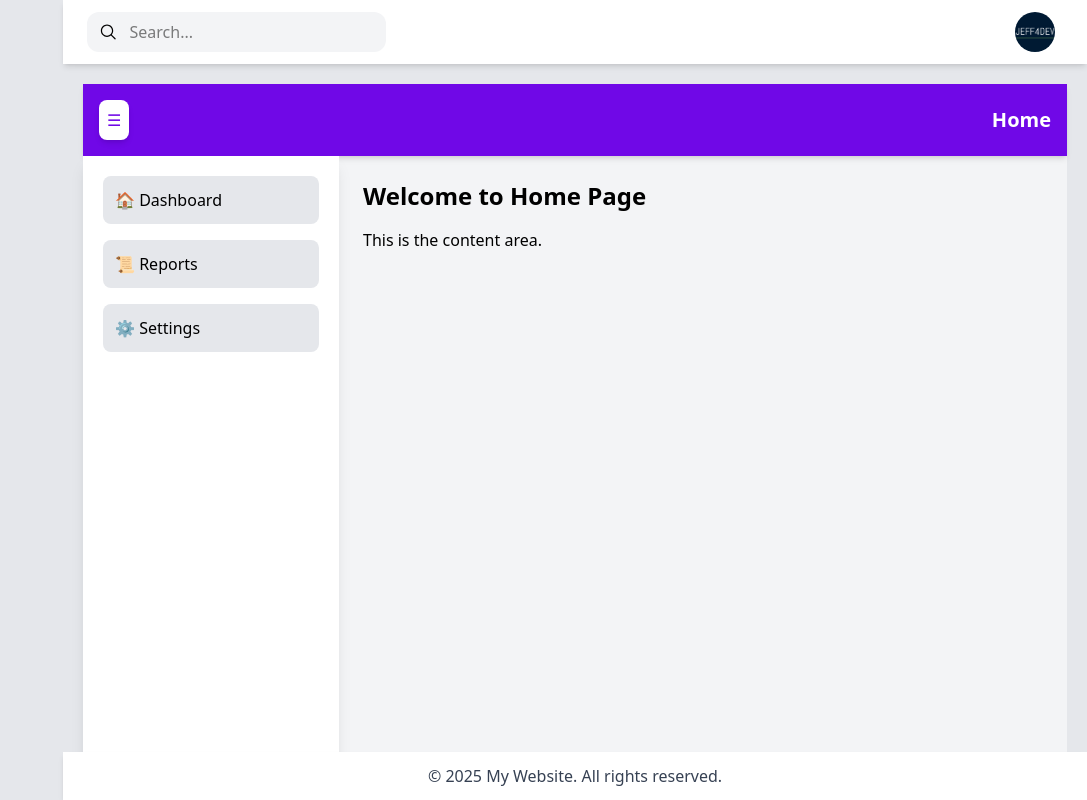
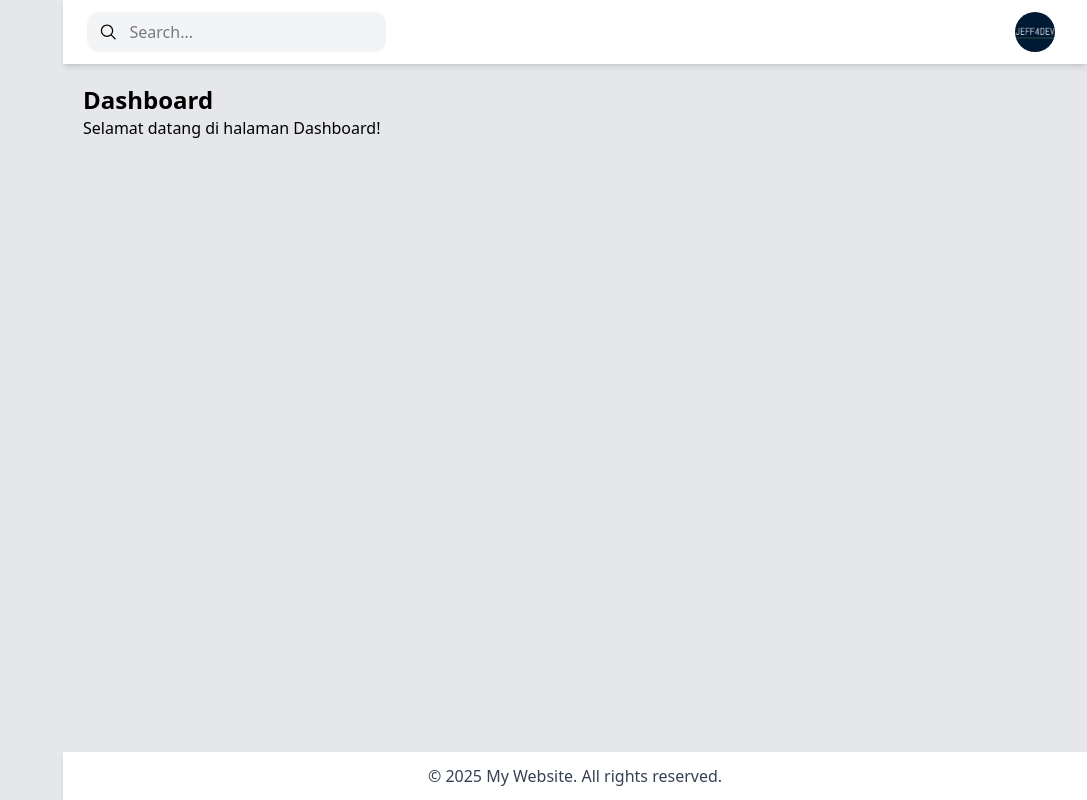
Before and after one commit to nandamodjo21/belajar-next-js, a Next.js app: page /home in a window 1280 px wide. Shown: the whole page, without its empty margins (193-1280 px from the left). Built offline with nearby package versions, Linux system fonts and the light colour scheme.

Commit message:
update page home

```diff
--- a/src/app/home/page.tsx
+++ b/src/app/home/page.tsx
@@ -1,46 +1,8 @@
-"use client";
-
-import { useState } from "react";
-
-export default function HomePage()  {
-  const [isSidebarOpen, setIsSidebarOpen] = useState(true);
-
-  return (
-      <div className="flex flex-col min-h-screen bg-gray-100">
-        {/* Navbar */}
-        <nav className="bg-violet-700 text-white p-4 flex justify-between items-center shadow-md">
-          <button
-              onClick={() => setIsSidebarOpen(!isSidebarOpen)}
-              className="p-2 bg-white text-violet-700 rounded-lg shadow-md"
-          >
-            ☰
-          </button>
-          <h1 className="text-xl font-bold">Home</h1>
-        </nav>
-
-        <div className="flex flex-1">
-          {/* Sidebar */}
-          {isSidebarOpen && (
-              <aside className="w-64 bg-white shadow-lg p-5">
-                <ul className="space-y-4">
-                  <li className="p-3 bg-gray-200 rounded-lg">🏠 Dashboard</li>
-                  <li className="p-3 bg-gray-200 rounded-lg">📜 Reports</li>
-                  <li className="p-3 bg-gray-200 rounded-lg">⚙️ Settings</li>
-                </ul>
-              </aside>
-          )}
-
-          {/* Main Content */}
-          <main className="flex-1 p-6">
-            <h2 className="text-2xl font-bold mb-4">Welcome to Home Page</h2>
-            <p>This is the content area.</p>
-          </main>
+export default function Dashboard() {
+    return (
+        <div>
+            <h1 className="text-2xl font-bold">Dashboard</h1>
+            <p>Selamat datang di halaman Dashboard!</p>
         </div>
-
-        {/* Footer */}
-        <footer className="bg-gray-800 text-white text-center p-4 mt-auto">
-          &copy; 2025 My Website
-        </footer>
-      </div>
-  );
+    );
 }
```
